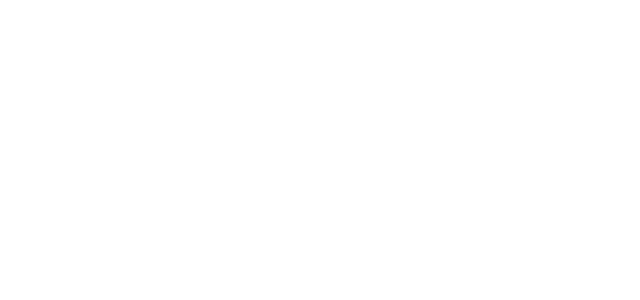
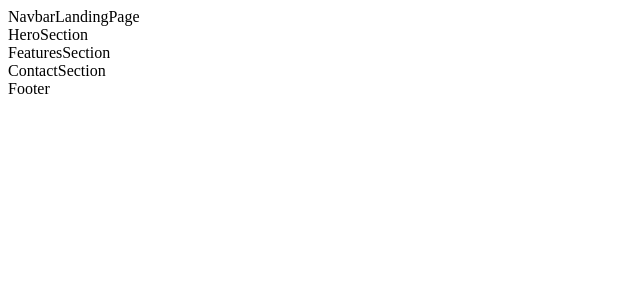
Before and after one commit to OriGuyUniqueDev/everAfterFrontMui, a React (Vite) app: page /Hello in a window 1280 px wide. Shown: the top 300 px of the page, without its empty margins (0-640 px from the left). Built offline with nearby package versions, Linux system fonts and the light colour scheme.

Commit message:
arranging the components for the landingPageHome

```diff
--- /dev/null
+++ b/src/components/LandingPage/About/AboutSection.tsx
@@ -0,0 +1,15 @@
+/* eslint-disable @typescript-eslint/no-empty-interface */
+import { FunctionComponent } from "react";
+import { Outlet } from "react-router-dom";
+
+interface AboutSectionProps {}
+
+const AboutSection: FunctionComponent<AboutSectionProps> = () => {
+	return (
+		<>
+			<div>AboutSection</div>
+		</>
+	);
+};
+
+export default AboutSection;
--- /dev/null
+++ b/src/components/LandingPage/LandingPageHome/LandingPageHome.tsx
@@ -0,0 +1,19 @@
+/* eslint-disable @typescript-eslint/no-empty-interface */
+import { FunctionComponent } from "react";
+import ContactSection from "../ContactSection/ContactSection";
+import FeaturesSection from "../FeaturesSection/FeaturesSection";
+import HeroSection from "../HeroSection/HeroSection";
+
+interface LandingPageHomeProps {}
+
+const LandingPageHome: FunctionComponent<LandingPageHomeProps> = () => {
+	return (
+		<>
+			<HeroSection />
+			<FeaturesSection />
+			<ContactSection />
+		</>
+	);
+};
+
+export default LandingPageHome;
--- a/src/pages/LandingPage.tsx
+++ b/src/pages/LandingPage.tsx
@@ -1,10 +1,19 @@
 /* eslint-disable @typescript-eslint/no-empty-interface */
+import Footer from "@/components/HomePage/Footer/Footer";
+import NavbarLandingPage from "@/components/LandingPage/NavbarLandingPage/NavbarLandingPage";
 import { FunctionComponent } from "react";
+import { Outlet } from "react-router-dom";
 
 interface LandingPageProps {}
 
 const LandingPage: FunctionComponent<LandingPageProps> = () => {
-	return <div>LandingPage</div>;
+	return (
+		<>
+			<NavbarLandingPage />
+			<Outlet />
+			<Footer />
+		</>
+	);
 };
 
 export default LandingPage;
--- a/vite.config.ts
+++ b/vite.config.ts
@@ -1,7 +1,12 @@
-import { defineConfig } from 'vite'
-import react from '@vitejs/plugin-react-swc'
+import { defineConfig } from "vite";
+import react from "@vitejs/plugin-react-swc";
 
 // https://vitejs.dev/config/
 export default defineConfig({
-  plugins: [react()],
-})
+	plugins: [react()],
+	resolve: {
+		alias: {
+			"@": "/src",
+		},
+	},
+});
```
Also changed, not shown: src/components/LandingPage/About/About.tsx (deleted, +0 -10 lines), src/main.tsx (+12 -1 lines).
